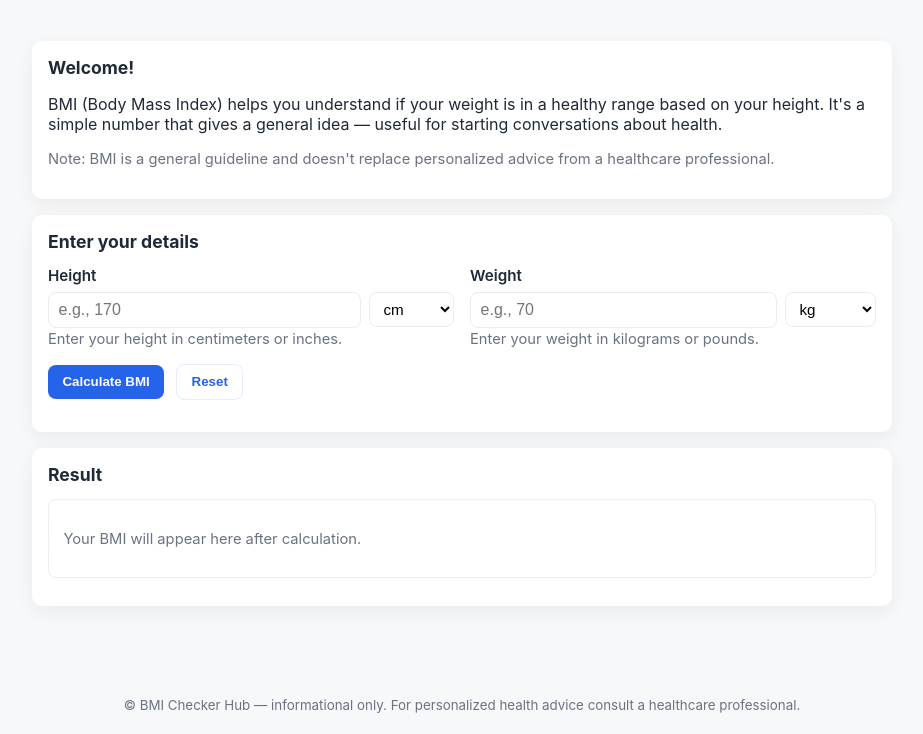
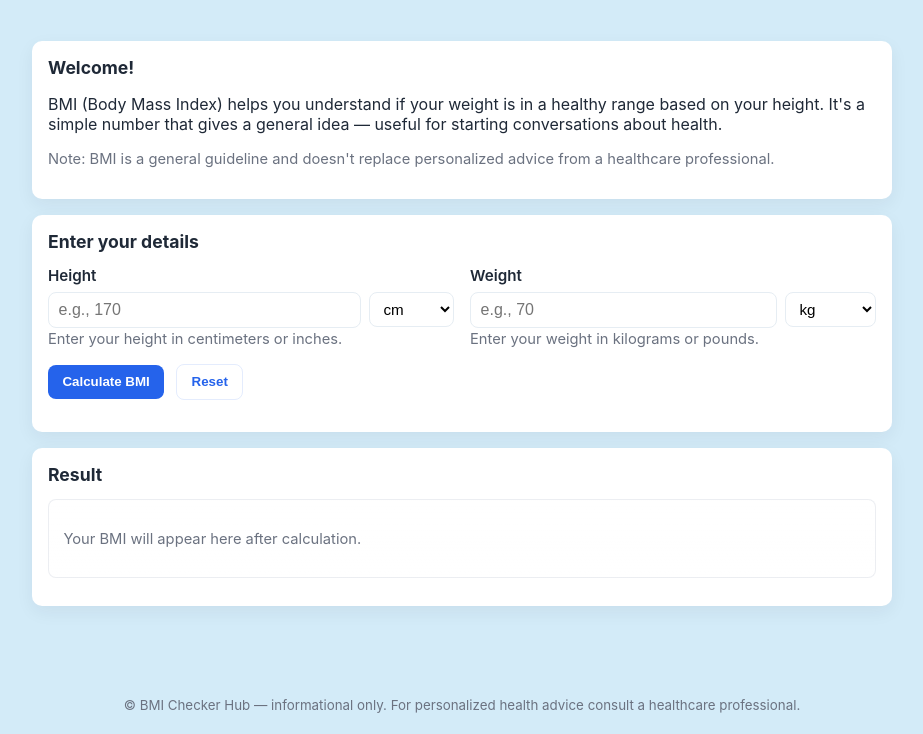
Before and after one commit to rakibul-huda1059/BMI-Checker, a plain HTML site: page index.html in a window 1280 px wide. Shown: the part 116-850 px from the top of the page, without its empty margins (178-1101 px from the left). Drawn offline with Linux system fonts and the light colour scheme.

Commit message:
color of the background changed

```diff
--- a/styles.css
+++ b/styles.css
@@ -1,5 +1,5 @@
 :root{
-  --bg: #f6f8f9;
+  --bg: #d3ebf8;
   --card: #ffffff;
   --text: #1f2937;
   --muted: #6b7280;
```
